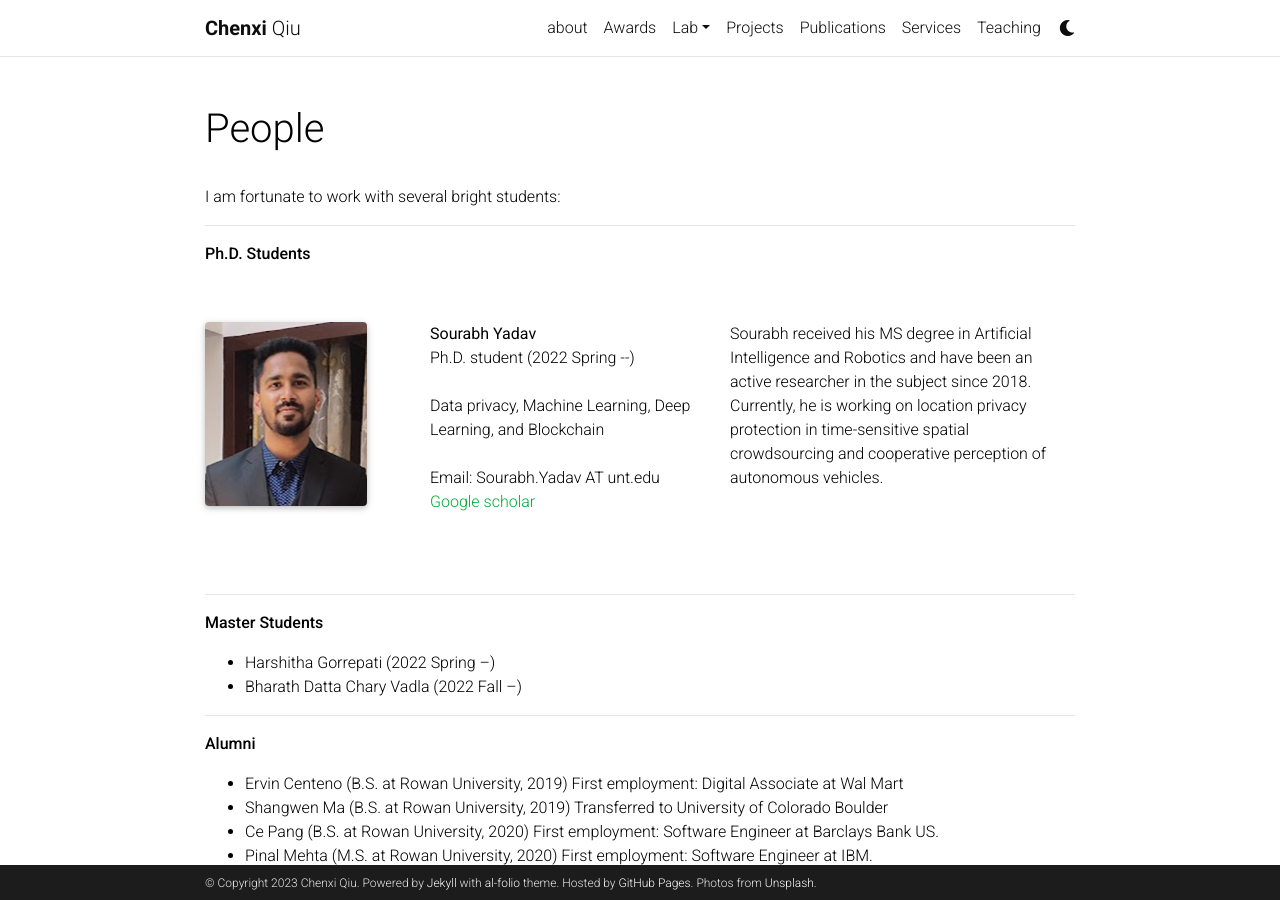
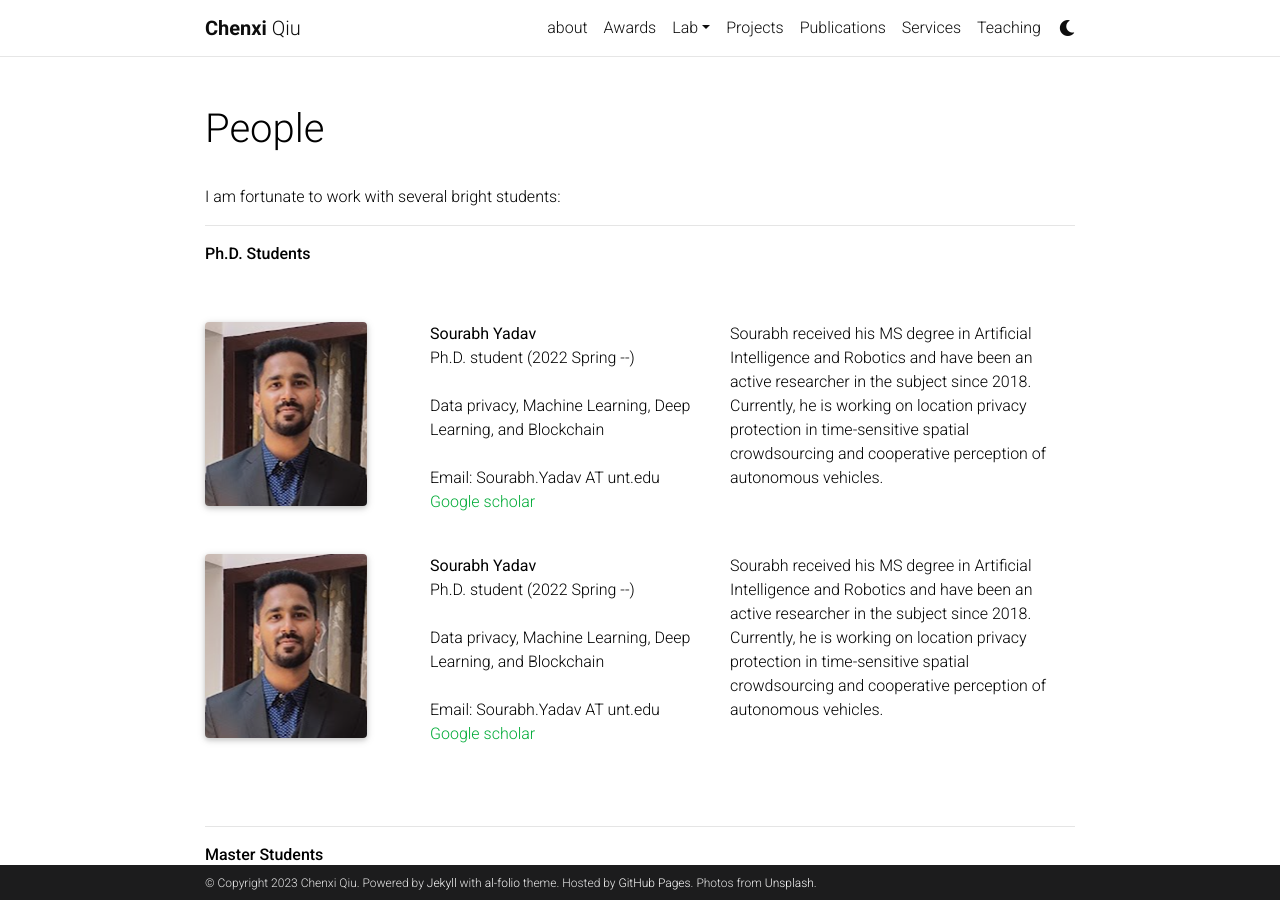
Before and after one commit to chenxiunt/chenxiunt.github.io, a Jekyll site: the page built from _pages/people.md, in a window 1280 px wide and 900 px high. Built offline with Jekyll 4.4.1, drawn with Linux system fonts in a browser that asks for light colours; comment, search, counter and statistics services are not loaded; a style sheet for code colours, icons or effects is not loaded.

Commit message:
Update people.md

```diff
--- a/_pages/people.md
+++ b/_pages/people.md
@@ -13,6 +13,23 @@ I am fortunate to work with several bright students:
 
 
 
+<br>
+
+<div class="row justify-content-md-center">
+    <div class="col-sm-3">
+        <img class="img-fluid rounded z-depth-1" src="{{ '/assets/img/people/Sourabh.jpg' | relative_url }}" alt="" title="Sourabh Yadav"/>
+    </div>
+    <div class="col-sm-4">
+        <b>Sourabh Yadav</b> <br>
+        Ph.D. student (2022 Spring --) <br><br>
+        Data privacy, Machine Learning, Deep Learning, and Blockchain <br><br>
+        Email: Sourabh.Yadav AT unt.edu <br>
+        <a href="https://scholar.google.com/citations?user=Luc18E4AAAAJ&hl=en">Google scholar</a>
+    </div>
+    <div class="col-sm-5">
+        Sourabh received his MS degree in Artificial Intelligence and Robotics and have been an active researcher in the subject since 2018. Currently, he is working on location privacy protection in time-sensitive spatial crowdsourcing and cooperative perception of autonomous vehicles.
+    </div>
+</div>
 <br>
 
 <div class="row justify-content-md-center">
```
